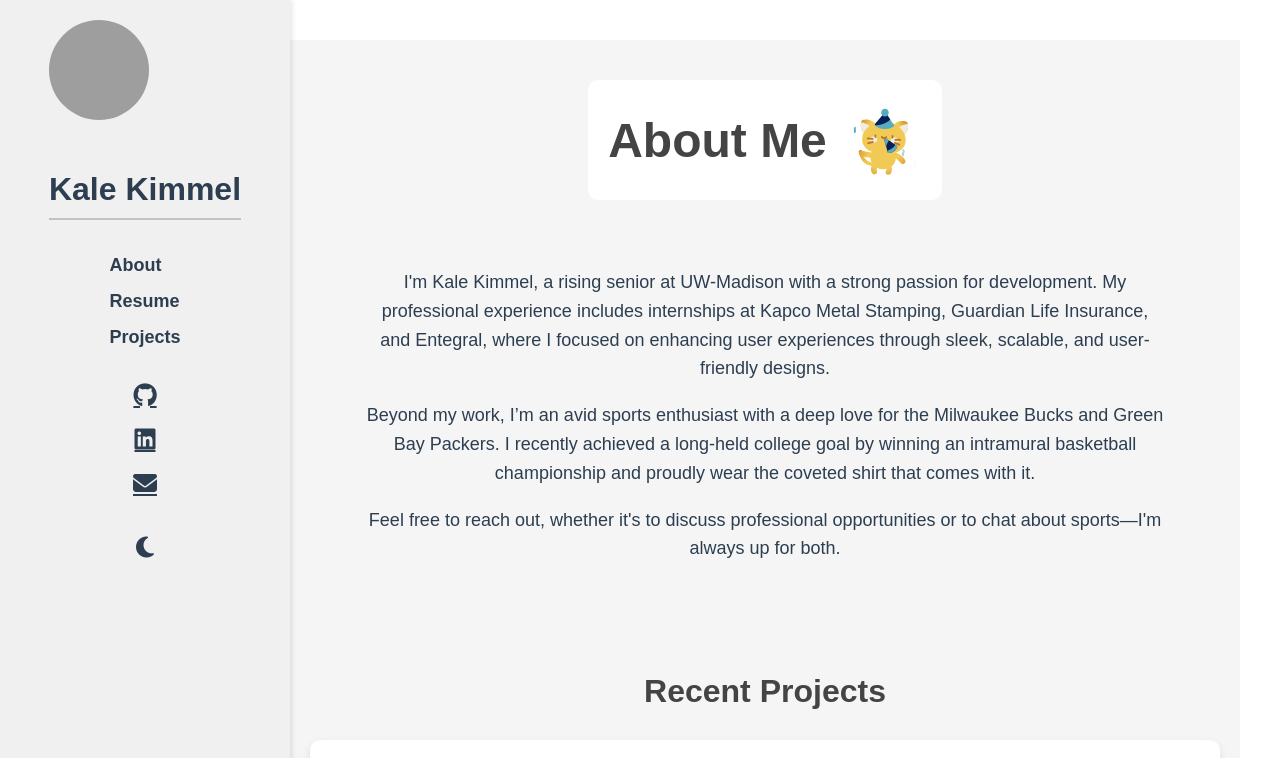
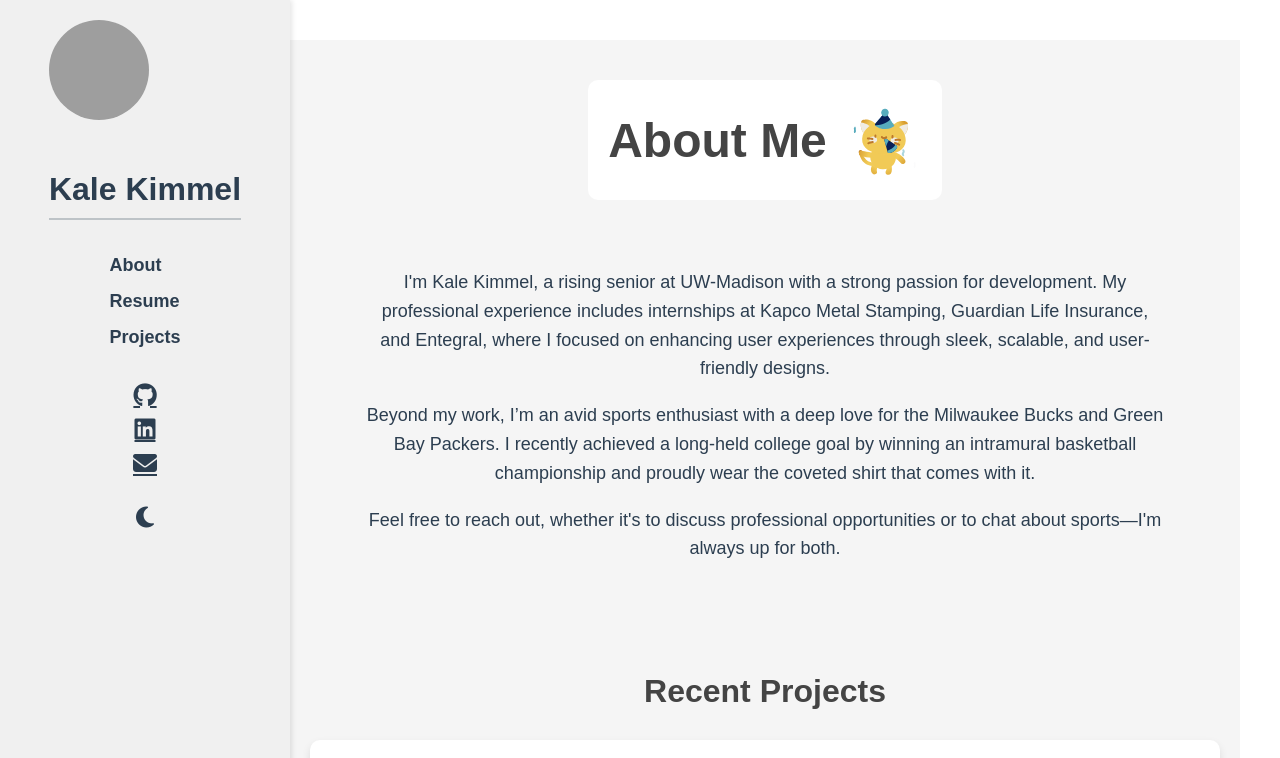
Before and after one commit to kalekimmel/my-porfolio, a React (Create React App) app: page / in a window 1280 px wide. Shown: the top 758 px of the page. Built offline with nearby package versions, Linux system fonts and the light colour scheme; grey boxes are pictures that could not be loaded.

Commit message:
fixed styling

```diff
--- a/src/components/Sidebar.css
+++ b/src/components/Sidebar.css
@@ -1,4 +1,4 @@
-.sidebar {
+sidebar {
   width: 250px;
   height: 100vh;
   background-color: #f0f0f0;
@@ -57,7 +57,7 @@ nav ul li a:hover {
 .social-links {
   display: grid;
   grid-template-columns: 1fr;
-  gap: 20px;
+  gap: 10px; /* Reduced gap between icons */
   justify-content: center;
   align-items: center;
   margin-top: 20px;
```
